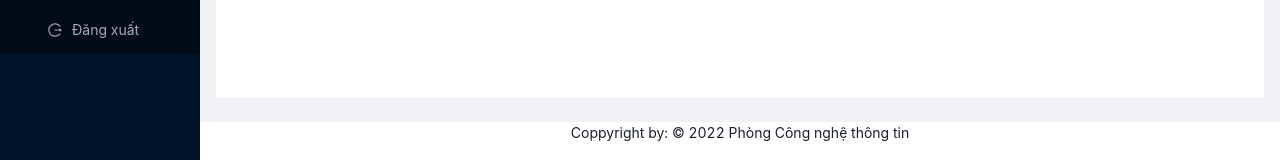
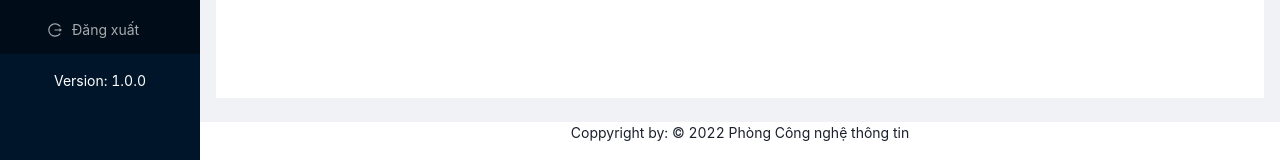
Before and after one commit to quangvinhln2008/tracuuthunhap, a Next.js app in the folder tracuuthunhap/: page /thunhapthang in a window 1280 px wide. Shown: the part 354-514 px from the top of the page. Built offline with nearby package versions, Linux system fonts and the light colour scheme; no server answers.

Commit message:
Update profile

```diff
--- a/tracuuthunhap/components/Navbar/index.jsx
+++ b/tracuuthunhap/components/Navbar/index.jsx
@@ -1,5 +1,6 @@
 import React from "react";
 import Link from 'next/link'
+import {Text} from '@chakra-ui/react'
 import { useRouter } from 'next/router'
 import {
   UserOutlined,
@@ -63,7 +64,7 @@ const Navbar = (props) =>{
           >
           <img src='./logo4.png'/>
         </a>
-        </div>
+      </div>
       <Menu
         theme="dark"
         mode="inline"
@@ -71,6 +72,9 @@ const Navbar = (props) =>{
         defaultOpenKeys={['sub1', 'sub2']}
         items={items}
       />
+      <div className={styles.version}>
+        <Text>Version: 1.0.0</Text>
+      </div>
   </Sider>
   )
 }
--- a/tracuuthunhap/components/Navbar/index.module.css
+++ b/tracuuthunhap/components/Navbar/index.module.css
@@ -3,3 +3,16 @@
   margin: 16px;
   background: #14468c;
 }
+.version{
+  color: #fff;
+  height: 40px;
+  margin: 16px;
+  background: #001529;
+  text-align: center;
+}
+
+@media only screen and (max-width: 420px) {
+  .version {
+    display: none;
+  }
+}
--- a/tracuuthunhap/pages/profile/index.jsx
+++ b/tracuuthunhap/pages/profile/index.jsx
@@ -256,7 +256,7 @@ const Profile = (props) =>{
               },
             ]}
           >
-            <Input />
+            <Input  readOnly/>
           </Form.Item>
           <HStack justifyContent="end">
             <Button key="back" onClick={toogleModalFormChangeEmail}>Thoát</Button>
@@ -296,6 +296,10 @@ const Profile = (props) =>{
                 required: true,
                 message: 'Vui lòng nhập số điện thoại!'
               },
+              {
+                required: true,
+                message: 'Vui lòng nhập Email!'
+              },
             ]}
           >
             <Input />
--- a/tracuuthunhap/pages/thunhapthang/index.jsx
+++ b/tracuuthunhap/pages/thunhapthang/index.jsx
@@ -14,9 +14,14 @@ const ThuNhapThang = () =>{
   const [thangBK, setThangBK] = useState()
   const [namBK, setNamBK] = useState()
   const [loading, setLoading] = useState(false);
+  const [maNV, setMaNV] = useState('')
   const today = new Date();
   const defaultYear = today.getFullYear()
   const defaultMonth = today.getMonth()
+
+  useEffect(()=>{
+    setMaNV(window.localStorage.getItem('idTracuu'))
+  }, [])
 
   function handleChangeThang (value)  {
     setThangBK(value)
@@ -42,7 +47,7 @@ const ThuNhapThang = () =>{
 
   async function loadThuNhapThang(){
     return await axios
-      .post('http://localhost:3001/thunhapthang', {manv: '1277', thangBK :thangBK, namBK: namBK})
+      .post('http://localhost:3001/thunhapthang', {manv: maNV, thangBK :thangBK, namBK: namBK})
       .then((res) => {
         const result = {
           status: res.data.status,
```
Also changed, not shown: tracuuthunhap/Helper/index.js (line endings or trailing spaces), 1 other file (tests, documents, lock files or other folders).
